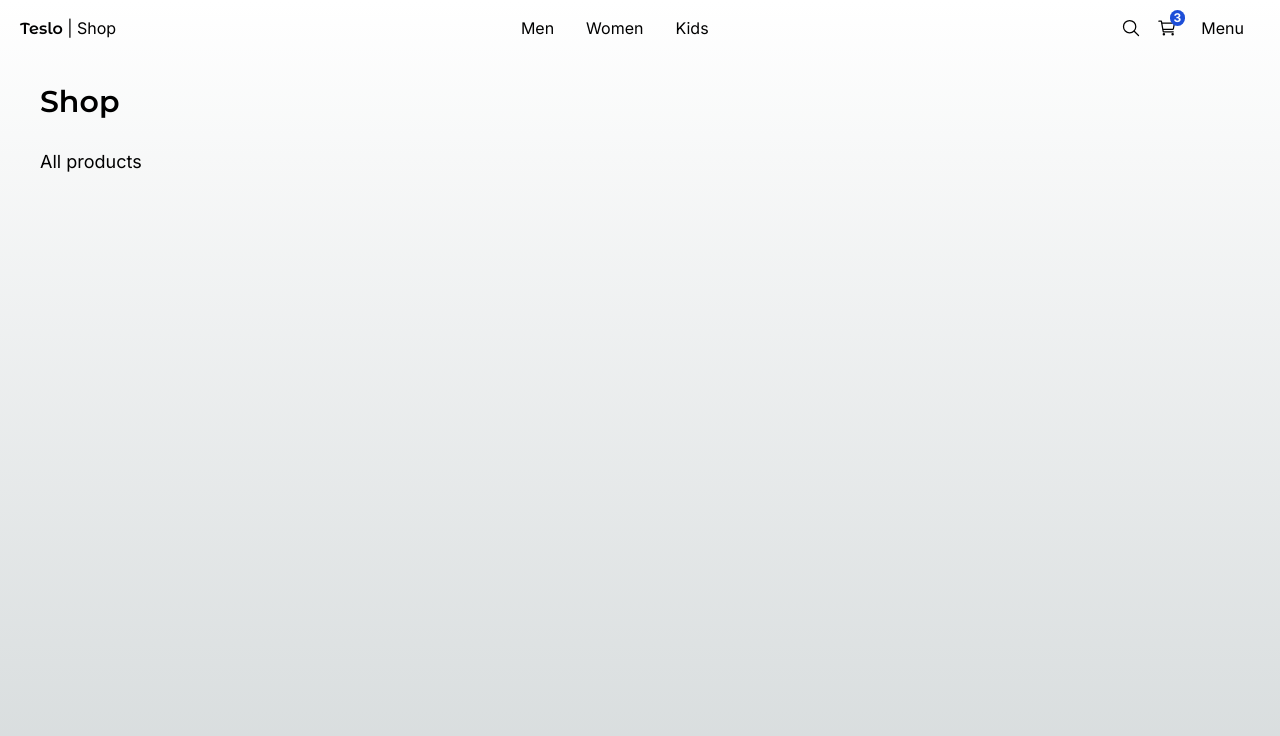
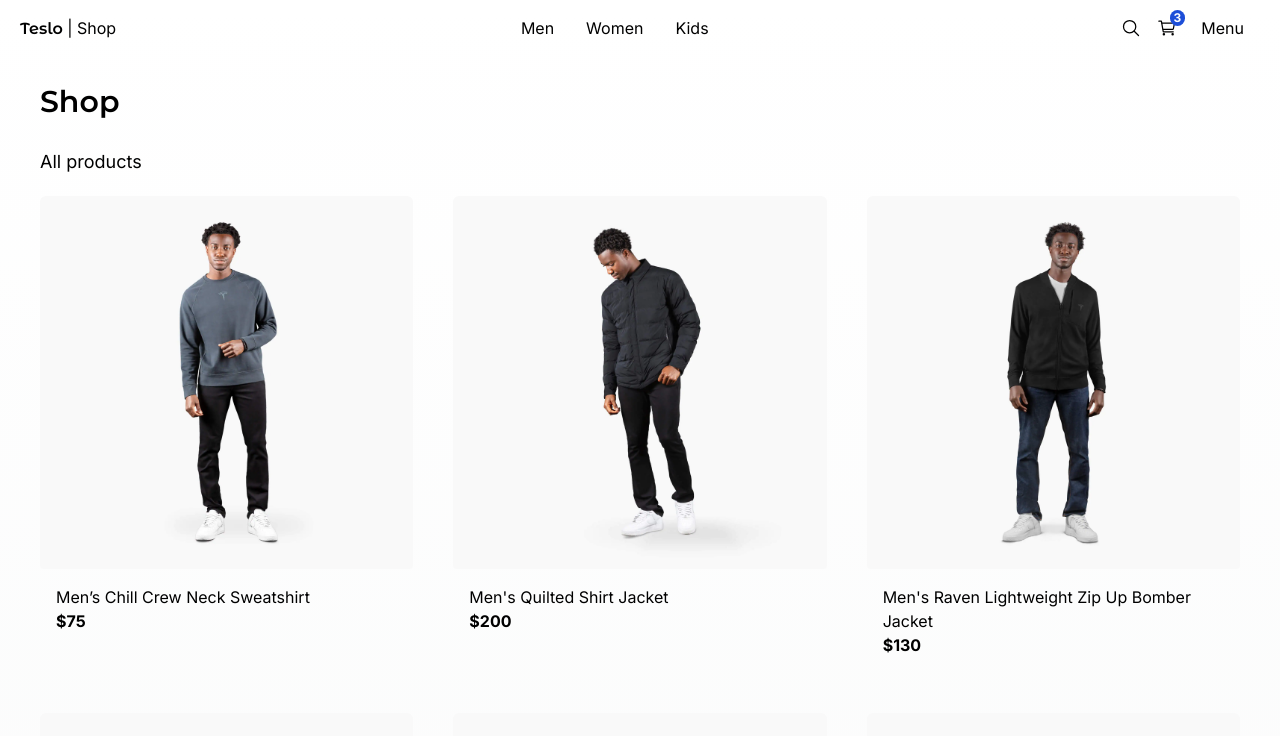
Before and after one commit to vergaraaa/next-ecommerce-shop, a Next.js app: page / in a window 1280 px wide. Shown: the top 736 px of the page. Built offline with nearby package versions, Linux system fonts and the light colour scheme.

Commit message:
💄 products grid and product grid item components

```diff
--- a/src/app/(shop)/page.tsx
+++ b/src/app/(shop)/page.tsx
@@ -1,9 +1,15 @@
+import { ProductGrid } from "@/components/products/product-grid/ProductGrid";
 import { Title } from "@/components/ui/title/Title";
+import { initialData } from "@/seed/seed";
+
+const products = initialData.products;
 
 export default function Home() {
   return (
-    <div>
+    <>
       <Title title="Shop" subtitle="All products" />
-    </div>
+
+      <ProductGrid products={products} />
+    </>
   );
 }
--- /dev/null
+++ b/src/components/products/product-grid/ProductGrid.tsx
@@ -0,0 +1,16 @@
+import { ProductGridItem } from "./ProductGridItem";
+import { Product } from "@/interfaces/product.interface";
+
+interface Props {
+  products: Product[];
+}
+
+export const ProductGrid = ({ products }: Props) => {
+  return (
+    <div className="grid grid-cols-2 sm:grid-cols-3 gap-10 mb-10">
+      {products.map((product) => (
+        <ProductGridItem key={product.slug} product={product} />
+      ))}
+    </div>
+  );
+};
--- /dev/null
+++ b/src/components/products/product-grid/ProductGridItem.tsx
@@ -0,0 +1,38 @@
+import Link from "next/link";
+import Image from "next/image";
+import { Product } from "@/interfaces/product.interface";
+
+interface Props {
+  product: Product;
+}
+
+export const ProductGridItem = ({ product }: Props) => {
+  return (
+    <div className="rounded-md overflow-hidden fade-in">
+      <Link href={`/product/${product.slug}`} className="group">
+        <Image
+          src={`/products/${product.images[0]}`}
+          alt={product.title}
+          className="w-full object-cover rounded group-hover:hidden"
+          width={500}
+          height={500}
+        />
+        <Image
+          src={`/products/${product.images[1]}`}
+          alt={product.title}
+          className="hidden w-full object-cover rounded group-hover:block"
+          width={500}
+          height={500}
+        />
+      </Link>
+
+      <div className="p-4 flex flex-col">
+        <Link href={`/product/${product.slug}`} className="hover:text-blue-600">
+          {product.title}
+        </Link>
+
+        <span className="font-bold">${product.price}</span>
+      </div>
+    </div>
+  );
+};
```
Also changed, not shown: src/interfaces/product.interface.ts (added, +15 -0 lines).
